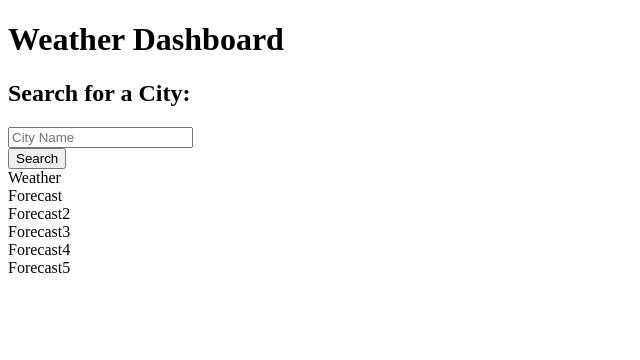
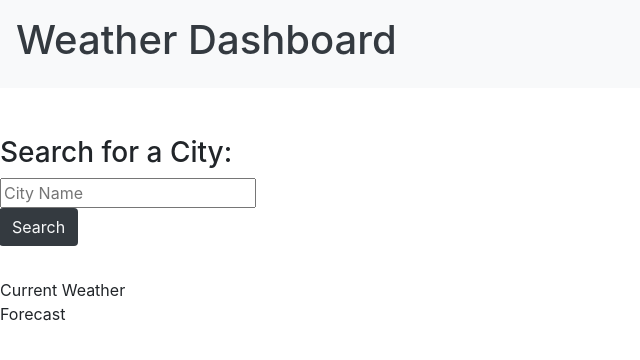
Before and after one commit to cmoney574/Weather-Dashboard, a plain HTML site: page index.html in a window 1280 px wide. Shown: the whole page, without its empty margins (0-640 px from the left). Drawn offline with nearby package versions, Linux system fonts and the light colour scheme; no server answers.

Commit message:
implemented bootstrap

```diff
--- a/index.html
+++ b/index.html
@@ -4,32 +4,35 @@
     <meta charset="UTF-8" />
     <meta name="viewport" content="width=device-width, initial-scale=1.0" />
     <meta http-equiv="X-UA-Compatible" content="ie=edge" />
+    <link rel="stylesheet" href="https://stackpath.bootstrapcdn.com/bootstrap/4.3.1/css/bootstrap.min.css" integrity="sha384-ggOyR0iXCbMQv3Xipma34MD+dH/1fQ784/j6cY/iJTQUOhcWr7x9JvoRxT2MZw1T" crossorigin="anonymous">
     <link rel="stylesheet" href="./style.css" />
     <title>Weather Dashboard</title>
   </head>
 
-  <body>
-    <header class="weather-header">
+  <body class="body">
+    <header class="container-fluid bg-light text-dark mb-5 p-3 align-items-center">
       <h1>Weather Dashboard</h1>
     </header>
-      <div class="row">
+      <div class="">
         <aside>
-          <h2 id="search-heading">
+          <h2 id="search-heading" class="mt-1 h3 form-label pull-left">
             Search for a City:
           </h2>
-          <form id="search-form" class="form">
-            <div>
+          <form id="search-form" class="form w-30">
+            <div class="form-group form-inline">
               <div>
                 <input
                   type="text"
                   id="search-input"
+                  class="form-input w-30"
                   placeholder="City Name"
                 />
                 <div class="input-group-append">
                   <button
                     type="submit"
-                    class="btn search-button"
+                    class="btn search-button bg-dark text-light"
                     id="search-button"
+                    aria-label="submit search"
                   >
                     Search
                   </button>
@@ -39,47 +42,52 @@
           </form>
           <div class="list-group" id="history"></div>
         </aside>
-
-        <div class="col-lg-9 pb-3">
         <div
         id="today"
         class="mt-3"
         role="region"
         aria-live="polite"
-          >Weather</div>
+      >Current Weather</div>
+      <div>
+        Forecast
+      </div>
+        <div class="row d-flex p-2">
           <section
             id="forecast"
-            class="row mt-3"
+            class="col-xs-6"
             role="region"
             aria-live="polite"
-          >Forecast</section>
+          ></section>
           <section
             id="forecast2"
-            class="row mt-3"
+            class="col-xs-6"
             role="region"
             aria-live="polite"
-          >Forecast2</section>
+          ></section>
           <section
             id="forecast3"
-            class="row mt-3"
+            class="col-xs-6"
             role="region"
             aria-live="polite"
-          >Forecast3</section>
+          ></section>
           <section
             id="forecast4"
-            class="row mt-3"
+            class="col-xs-6"
             role="region"
             aria-live="polite"
-          >Forecast4</section>
+          ></section>
           <section
             id="forecast5"
-            class="row mt-3"
+            class="col-xs-6"
             role="region"
             aria-live="polite"
-          >Forecast5</section>
+          ></section>
         </div>
       </div>
 
     <script src="script.js"></script>
+    <script src="https://code.jquery.com/jquery-3.3.1.slim.min.js" integrity="sha384-q8i/X+965DzO0rT7abK41JStQIAqVgRVzpbzo5smXKp4YfRvH+8abtTE1Pi6jizo" crossorigin="anonymous"></script>
+    <script src="https://cdnjs.cloudflare.com/ajax/libs/popper.js/1.14.7/umd/popper.min.js" integrity="sha384-UO2eT0CpHqdSJQ6hJty5KVphtPhzWj9WO1clHTMGa3JDZwrnQq4sF86dIHNDz0W1" crossorigin="anonymous"></script>
+    <script src="https://stackpath.bootstrapcdn.com/bootstrap/4.3.1/js/bootstrap.min.js" integrity="sha384-JjSmVgyd0p3pXB1rRibZUAYoIIy6OrQ6VrjIEaFf/nJGzIxFDsf4x0xIM+B07jRM" crossorigin="anonymous"></script>
   </body>
 </html>
--- a/script.js
+++ b/script.js
@@ -167,6 +167,21 @@ function retrieveCityWeather(){
       document.querySelector('#d2Date').textContent = data.list[8].dt_txt
       document.querySelector('#d2Temp').textContent = "Tempature: " + F2 + " F"
       document.querySelector('#d2Hum').textContent = "Humidity: " + data.list[8].main.humidity + "%"
+       // Day three
+       document.querySelector('#d3Name').textContent = data.city.name
+       document.querySelector('#d3Date').textContent = data.list[16].dt_txt
+       document.querySelector('#d3Temp').textContent = "Tempature: " + F3 + " F"
+       document.querySelector('#d3Hum').textContent = "Humidity: " + data.list[16].main.humidity + "%"
+       // Day four
+       document.querySelector('#d4Name').textContent = data.city.name
+       document.querySelector('#d4Date').textContent = data.list[24].dt_txt
+       document.querySelector('#d4Temp').textContent = "Tempature: " + F4 + " F"
+       document.querySelector('#d4Hum').textContent = "Humidity: " + data.list[24].main.humidity + "%"
+       // Day five
+       document.querySelector('#d5Name').textContent = data.city.name
+       document.querySelector('#d5Date').textContent = data.list[32].dt_txt
+       document.querySelector('#d5Temp').textContent = "Tempature: " + F5 + " F"
+       document.querySelector('#d5Hum').textContent = "Humidity: " + data.list[32].main.humidity + "%"
     });
   }
 
```
Lines whose indentation alone changed are shown as unchanged.
